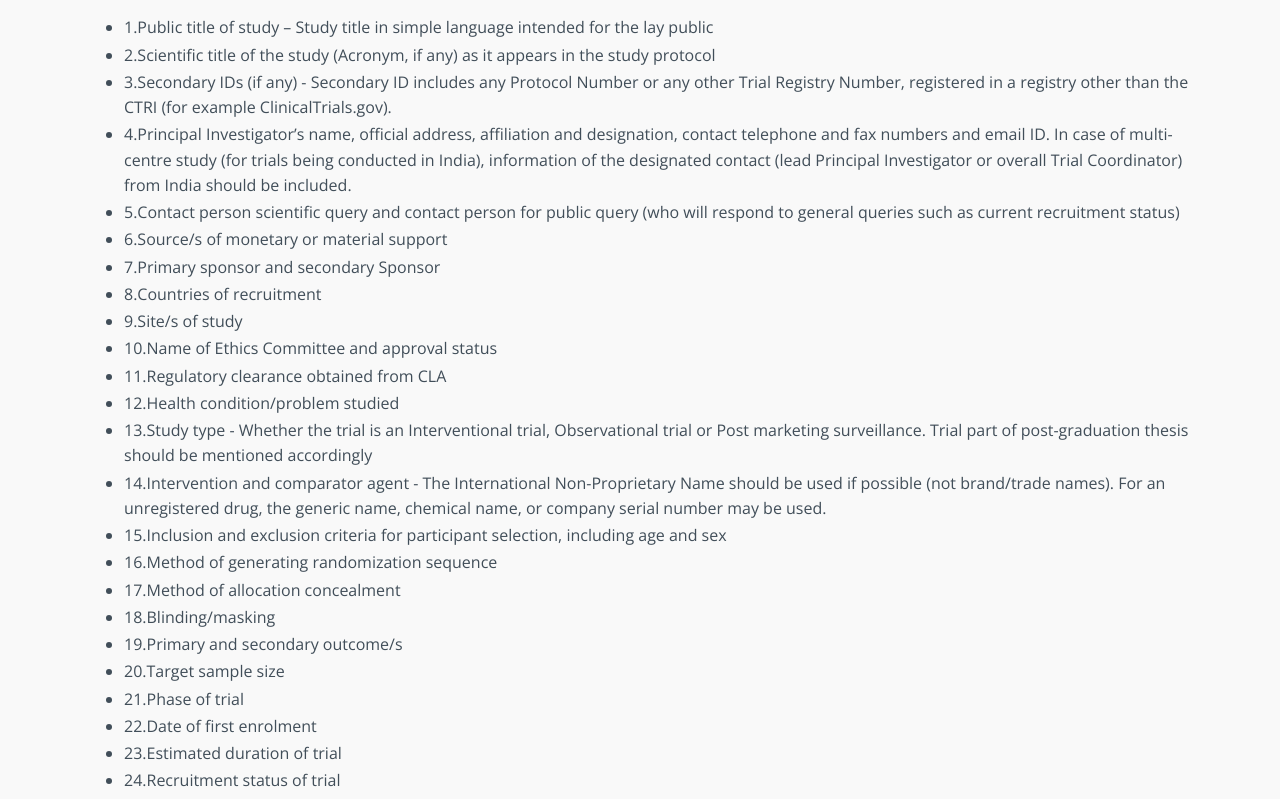
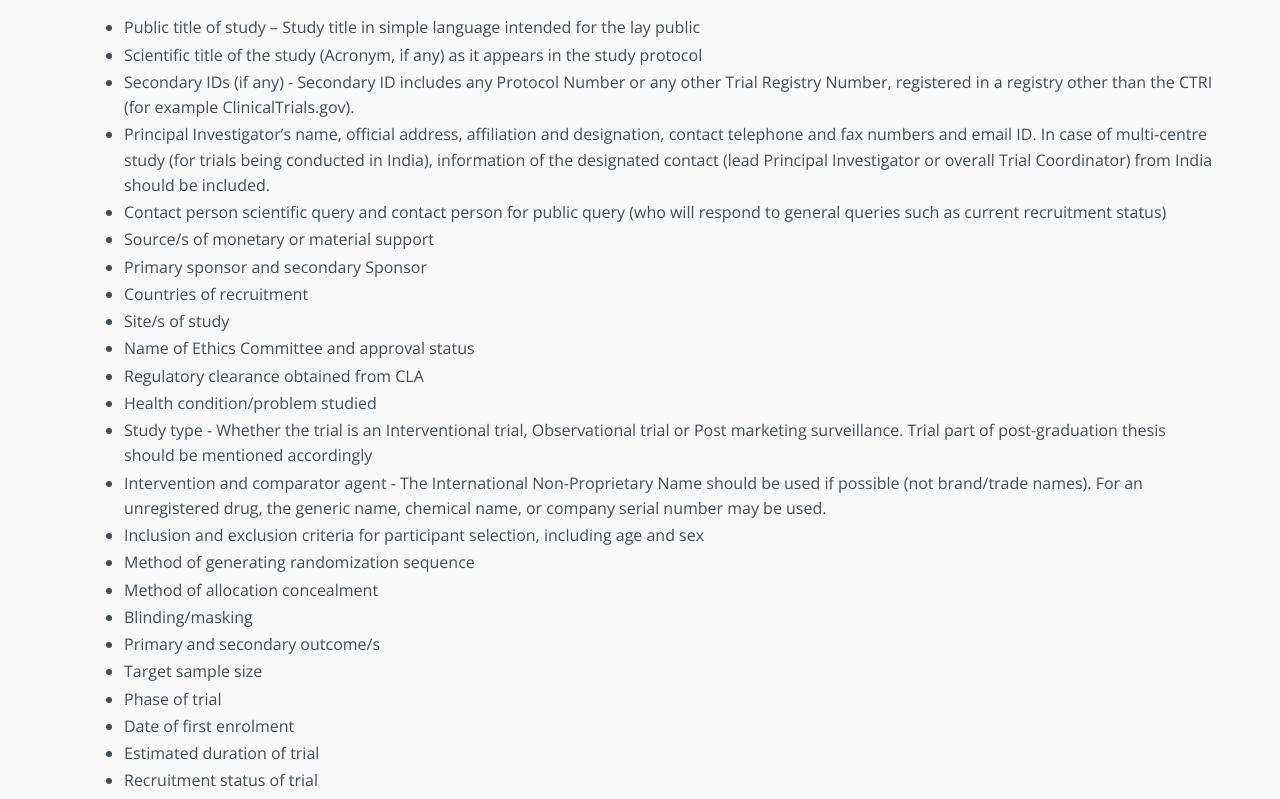
Before and after one commit to Suraj-Jaiswar/clinical, a Next.js app: page /services in a window 1280 px wide. Shown: the part 2260-3059 px from the top of the page. Built offline with nearby package versions, Linux system fonts and the light colour scheme.

Commit message:
removed code

```diff
--- a/component/service/Service.jsx
+++ b/component/service/Service.jsx
@@ -107,31 +107,31 @@ const About = () =>{
                             For a trial to be fully registered, the minimum amount of information to be entered in the register is provided under the trial registration data set. The CTRI data set which needs to be submitted are mentioned below:
                         </div>
                         <ul>
-                            <li>1.Public title of study – Study title in simple language intended for the lay public</li>
-                            <li>2.Scientific title of the study (Acronym, if any) as it appears in the study protocol</li>
-                            <li>3.Secondary IDs (if any) - Secondary ID includes any Protocol Number or any other Trial Registry Number, registered in a registry other than the CTRI (for example ClinicalTrials.gov).</li>
-                            <li>4.Principal Investigator’s name, official address, affiliation and designation, contact telephone and fax numbers and email ID. In case of multi-centre study (for trials being conducted in India), information of the designated contact (lead Principal Investigator or overall Trial Coordinator) from India should be included.</li>
-                            <li>5.Contact person scientific query and contact person for public query (who will respond to general queries such as current recruitment status)</li>
-                            <li>6.Source/s of monetary or material support</li>
-                            <li>7.Primary sponsor and secondary Sponsor</li>
-                            <li>8.Countries of recruitment</li>
-                            <li>9.Site/s of study</li>
-                            <li>10.Name of Ethics Committee and approval status</li>
-                            <li>11.Regulatory clearance obtained from CLA</li>
-                            <li>12.Health condition/problem studied</li>
-                            <li>13.Study type - Whether the trial is an Interventional trial, Observational trial or Post marketing surveillance. Trial part of post-graduation thesis should be mentioned accordingly</li>
-                            <li>14.Intervention and comparator agent - The International Non-Proprietary Name should be used if possible (not brand/trade names). For an unregistered drug, the generic name, chemical name, or company serial number may be used.</li>
-                            <li>15.Inclusion and exclusion criteria for participant selection, including age and sex</li>
-                            <li>16.Method of generating randomization sequence</li>
-                            <li>17.Method of allocation concealment</li>
-                            <li>18.Blinding/masking</li>
-                            <li>19.Primary and secondary outcome/s</li>
-                            <li>20.Target sample size</li>
-                            <li>21.Phase of trial</li>
-                            <li>22.Date of first enrolment</li>
-                            <li>23.Estimated duration of trial</li>
-                            <li>24.Recruitment status of trial</li>
-                            <li>25.Brief Summary – The summary may include the primary purpose of the protocol, including a brief statement of the study hypothesis. Links to publication/s details may be included if required.</li>
+                            <li>Public title of study – Study title in simple language intended for the lay public</li>
+                            <li>Scientific title of the study (Acronym, if any) as it appears in the study protocol</li>
+                            <li>Secondary IDs (if any) - Secondary ID includes any Protocol Number or any other Trial Registry Number, registered in a registry other than the CTRI (for example ClinicalTrials.gov).</li>
+                            <li>Principal Investigator’s name, official address, affiliation and designation, contact telephone and fax numbers and email ID. In case of multi-centre study (for trials being conducted in India), information of the designated contact (lead Principal Investigator or overall Trial Coordinator) from India should be included.</li>
+                            <li>Contact person scientific query and contact person for public query (who will respond to general queries such as current recruitment status)</li>
+                            <li>Source/s of monetary or material support</li>
+                            <li>Primary sponsor and secondary Sponsor</li>
+                            <li>Countries of recruitment</li>
+                            <li>Site/s of study</li>
+                            <li>Name of Ethics Committee and approval status</li>
+                            <li>Regulatory clearance obtained from CLA</li>
+                            <li>Health condition/problem studied</li>
+                            <li>Study type - Whether the trial is an Interventional trial, Observational trial or Post marketing surveillance. Trial part of post-graduation thesis should be mentioned accordingly</li>
+                            <li>Intervention and comparator agent - The International Non-Proprietary Name should be used if possible (not brand/trade names). For an unregistered drug, the generic name, chemical name, or company serial number may be used.</li>
+                            <li>Inclusion and exclusion criteria for participant selection, including age and sex</li>
+                            <li>Method of generating randomization sequence</li>
+                            <li>Method of allocation concealment</li>
+                            <li>Blinding/masking</li>
+                            <li>Primary and secondary outcome/s</li>
+                            <li>Target sample size</li>
+                            <li>Phase of trial</li>
+                            <li>Date of first enrolment</li>
+                            <li>Estimated duration of trial</li>
+                            <li>Recruitment status of trial</li>
+                            <li>Brief Summary – The summary may include the primary purpose of the protocol, including a brief statement of the study hypothesis. Links to publication/s details may be included if required.</li>
                         </ul>
                     </div>
                 </div>
```
Also changed, not shown: component/therapeutic/Therapeutic.jsx (+28 -28 lines).
